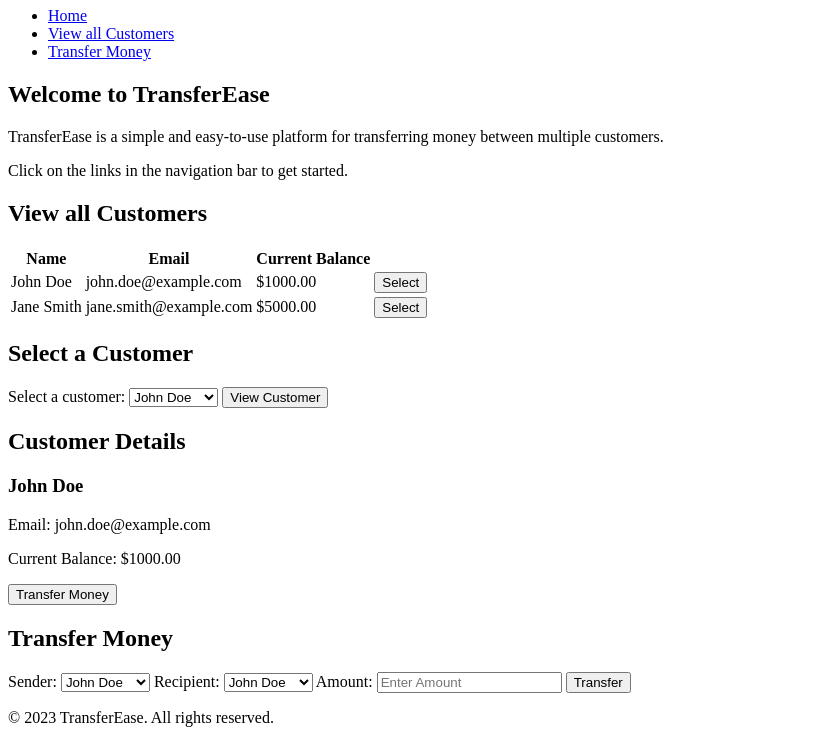
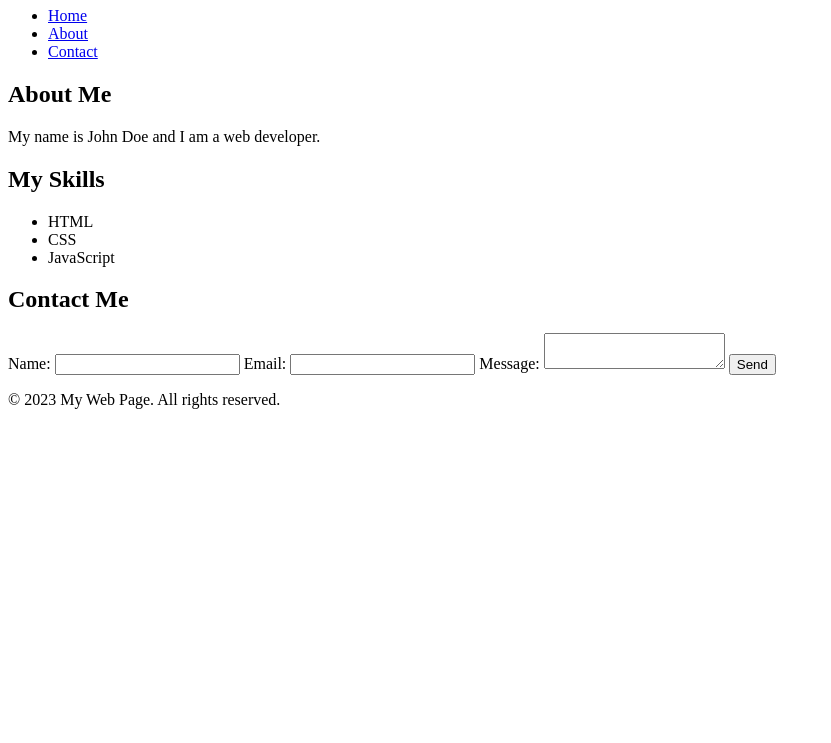
Before and after one commit to mohd1923me1022/mohd1923me1022n.github.io, a plain HTML site: page index.html in a window 1280 px wide. Shown: the part 73-816 px from the top of the page, without its empty margins (0-831 px from the left). Drawn offline with Linux system fonts and the light colour scheme.

Commit message:
Update index.html

```diff
--- a/index.html
+++ b/index.html
@@ -1,106 +1,49 @@
 <!DOCTYPE html>
 <html>
 <head>
-	<title>TransferEase</title>
-	<link rel="stylesheet" type="text/css" href="style.css">
+	<title>My Web Page</title>
+	<meta charset="utf-8">
+	<meta name="viewport" content="width=device-width, initial-scale=1.0">
 </head>
 <body>
 	<header>
-		<h1>TransferEase</h1>
+		<h1>Welcome to my web page</h1>
 		<nav>
 			<ul>
-				<li><a href="#home">Home</a></li>
-				<li><a href="#customers">View all Customers</a></li>
-				<li><a href="#transfer">Transfer Money</a></li>
+				<li><a href="#">Home</a></li>
+				<li><a href="#">About</a></li>
+				<li><a href="#">Contact</a></li>
 			</ul>
 		</nav>
 	</header>
-
 	<main>
-		<section id="home">
-			<h2>Welcome to TransferEase</h2>
-			<p>TransferEase is a simple and easy-to-use platform for transferring money between multiple customers.</p>
-			<p>Click on the links in the navigation bar to get started.</p>
+		<section>
+			<h2>About Me</h2>
+			<p>My name is John Doe and I am a web developer.</p>
 		</section>
-
-		<section id="customers">
-			<h2>View all Customers</h2>
-			<table>
-				<thead>
-					<tr>
-						<th>Name</th>
-						<th>Email</th>
-						<th>Current Balance</th>
-						<th></th>
-					</tr>
-				</thead>
-				<tbody>
-					<tr>
-						<td>John Doe</td>
-						<td>john.doe@example.com</td>
-						<td>$1000.00</td>
-						<td><button>Select</button></td>
-					</tr>
-					<tr>
-						<td>Jane Smith</td>
-						<td>jane.smith@example.com</td>
-						<td>$5000.00</td>
-						<td><button>Select</button></td>
-					</tr>
-					<!-- more customer rows -->
-				</tbody>
-			</table>
+		<section>
+			<h2>My Skills</h2>
+			<ul>
+				<li>HTML</li>
+				<li>CSS</li>
+				<li>JavaScript</li>
+			</ul>
 		</section>
-
-		<section id="select-customer">
-			<h2>Select a Customer</h2>
-			<form>
-				<label for="customer">Select a customer:</label>
-				<select id="customer">
-					<option value="john-doe">John Doe</option>
-					<option value="jane-smith">Jane Smith</option>
-					<!-- more customer options -->
-				</select>
-				<button type="submit">View Customer</button>
+		<section>
+			<h2>Contact Me</h2>
+			<form action="#">
+				<label for="name">Name:</label>
+				<input type="text" name="name" id="name">
+				<label for="email">Email:</label>
+				<input type="email" name="email" id="email">
+				<label for="message">Message:</label>
+				<textarea name="message" id="message"></textarea>
+				<button type="submit">Send</button>
 			</form>
 		</section>
-
-		<section id="customer-details">
-			<h2>Customer Details</h2>
-			<div>
-				<h3>John Doe</h3>
-				<p>Email: john.doe@example.com</p>
-				<p>Current Balance: $1000.00</p>
-			</div>
-			<button>Transfer Money</button>
-		</section>
-
-		<section id="transfer">
-			<h2>Transfer Money</h2>
-			<form>
-				<label for="sender">Sender:</label>
-				<select id="sender">
-					<option value="john-doe">John Doe</option>
-					<option value="jane-smith">Jane Smith</option>
-					<!-- more customer options -->
-				</select>
-				<label for="recipient">Recipient:</label>
-				<select id="recipient">
-					<option value="john-doe">John Doe</option>
-					<option value="jane-smith">Jane Smith</option>
-					<!-- more customer options -->
-				</select>
-				<label for="amount">Amount:</label>
-				<input type="text" name="amount" id="amount" placeholder="Enter Amount">
-			<button type="submit">Transfer</button>
-		</form>
-	</section>
-</main>
-
-<footer>
-	<p>&copy; 2023 TransferEase. All rights reserved.</p>
-</footer>
-
-<script src="script.js"></script>
+	</main>
+	<footer>
+		<p>&copy; 2023 My Web Page. All rights reserved.</p>
+	</footer>
 </body>
 </html>
```
